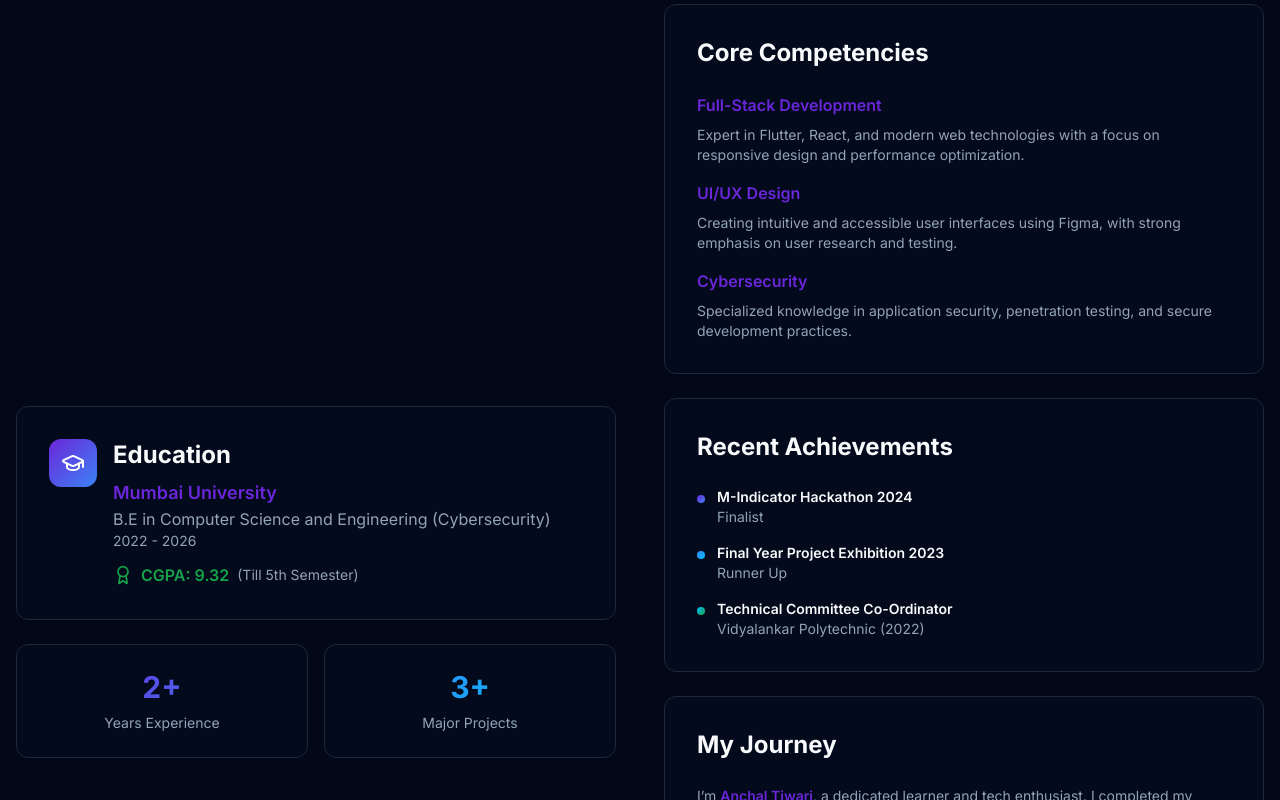
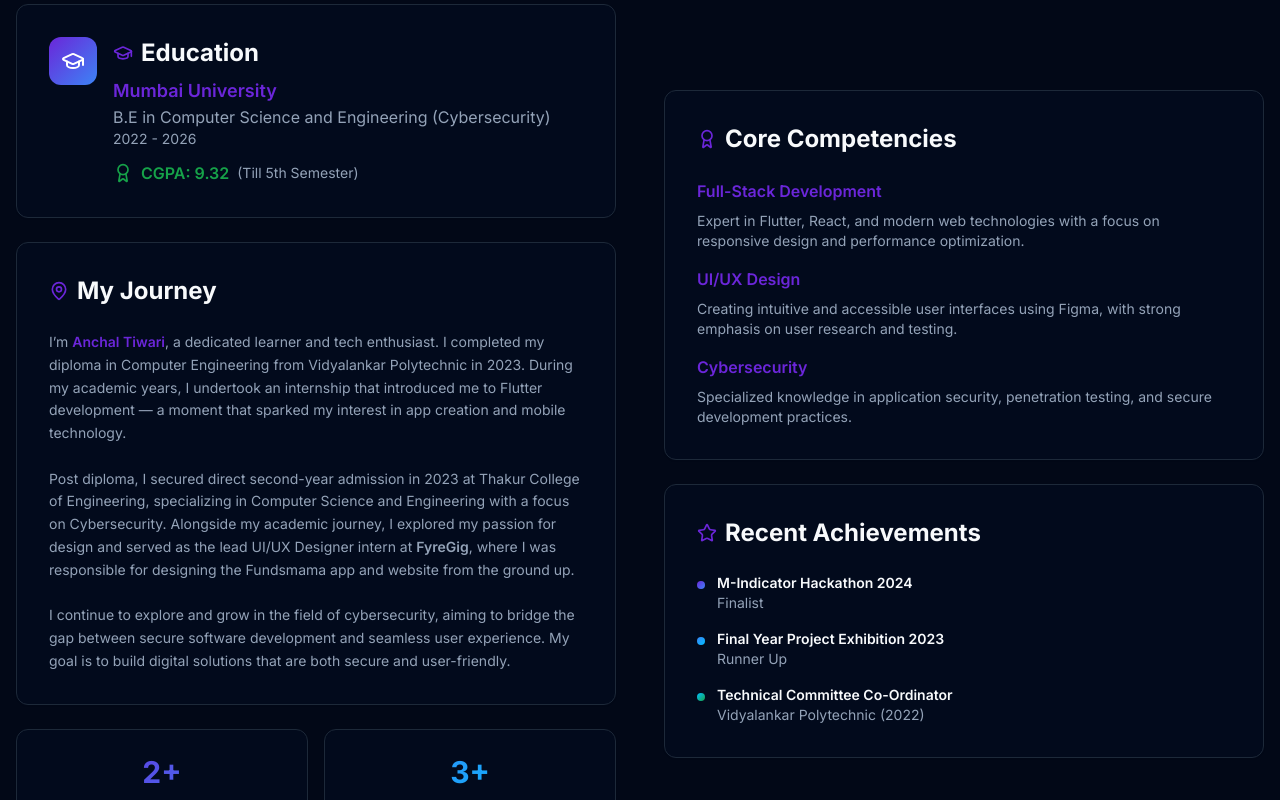
Before and after one commit to achy02/anchalportfolio, a React (Vite) app: page / in a window 1280 px wide. Shown: the part 1060-1860 px from the top of the page. Built offline with nearby package versions, Linux system fonts and the light colour scheme.

Commit message:
Update About.tsx

```diff
--- a/src/components/About.tsx
+++ b/src/components/About.tsx
@@ -1,5 +1,5 @@
 import { Card, CardContent } from '@/components/ui/card';
-import { GraduationCap, Award, MapPin } from 'lucide-react';
+import { GraduationCap, Award, MapPin, Star } from 'lucide-react';
 
 export const About = () => {
   return (
@@ -15,8 +15,9 @@ export const About = () => {
         </div>
 
         <div className="grid md:grid-cols-2 gap-12 items-center">
-          {/* Left side - Education Card */}
+          {/* Left side - Education, Journey, Stats */}
           <div className="space-y-6">
+            {/* Education Card */}
             <Card className="portfolio-card">
               <CardContent className="p-8">
                 <div className="flex items-start gap-4">
@@ -24,7 +25,10 @@ export const About = () => {
                     <GraduationCap className="w-6 h-6 text-white" />
                   </div>
                   <div className="flex-1">
-                    <h3 className="text-2xl font-bold mb-2">Education</h3>
+                    <h3 className="text-2xl font-bold mb-2 flex items-center gap-2">
+                      <GraduationCap className="w-5 h-5 text-primary" />
+                      Education
+                    </h3>
                     <div className="space-y-3">
                       <div>
                         <h4 className="text-lg font-semibold text-primary">Mumbai University</h4>
@@ -42,7 +46,24 @@ export const About = () => {
               </CardContent>
             </Card>
 
-            {/* Quick stats */}
+            {/* My Journey Card */}
+            <Card className="portfolio-card">
+              <CardContent className="p-8">
+                <h3 className="text-2xl font-bold mb-6 flex items-center gap-2">
+                  <MapPin className="w-5 h-5 text-primary" />
+                  My Journey
+                </h3>
+                <p className="text-muted-foreground text-sm leading-relaxed">
+                  I’m <span className="font-semibold text-primary">Anchal Tiwari</span>, a dedicated learner and tech enthusiast. I completed my diploma in Computer Engineering from Vidyalankar Polytechnic in 2023. During my academic years, I undertook an internship that introduced me to Flutter development — a moment that sparked my interest in app creation and mobile technology.
+                  <br /><br />
+                  Post diploma, I secured direct second-year admission in 2023 at Thakur College of Engineering, specializing in Computer Science and Engineering with a focus on Cybersecurity. Alongside my academic journey, I explored my passion for design and served as the lead UI/UX Designer intern at <span className="font-semibold">FyreGig</span>, where I was responsible for designing the Fundsmama app and website from the ground up.
+                  <br /><br />
+                  I continue to explore and grow in the field of cybersecurity, aiming to bridge the gap between secure software development and seamless user experience. My goal is to build digital solutions that are both secure and user-friendly.
+                </p>
+              </CardContent>
+            </Card>
+
+            {/* Quick Stats */}
             <div className="grid grid-cols-2 gap-4">
               <Card className="portfolio-card">
                 <CardContent className="p-6 text-center">
@@ -61,9 +82,13 @@ export const About = () => {
 
           {/* Right side - Skills and Achievements */}
           <div className="space-y-6">
+            {/* Core Competencies */}
             <Card className="portfolio-card">
               <CardContent className="p-8">
-                <h3 className="text-2xl font-bold mb-6">Core Competencies</h3>
+                <h3 className="text-2xl font-bold mb-6 flex items-center gap-2">
+                  <Award className="w-5 h-5 text-primary" />
+                  Core Competencies
+                </h3>
                 <div className="space-y-4">
                   <div>
                     <h4 className="font-semibold mb-2 text-primary">Full-Stack Development</h4>
@@ -87,9 +112,13 @@ export const About = () => {
               </CardContent>
             </Card>
 
+            {/* Achievements */}
             <Card className="portfolio-card">
               <CardContent className="p-8">
-                <h3 className="text-2xl font-bold mb-6">Recent Achievements</h3>
+                <h3 className="text-2xl font-bold mb-6 flex items-center gap-2">
+                  <Star className="w-5 h-5 text-primary" />
+                  Recent Achievements
+                </h3>
                 <div className="space-y-4">
                   <div className="flex items-start gap-3">
                     <div className="w-2 h-2 bg-gradient-primary rounded-full mt-2"></div>
@@ -115,20 +144,6 @@ export const About = () => {
                 </div>
               </CardContent>
             </Card>
-
-            {/* New Card - My Journey */}
-            <Card className="portfolio-card">
-              <CardContent className="p-8">
-                <h3 className="text-2xl font-bold mb-6">My Journey</h3>
-                <p className="text-muted-foreground text-sm leading-relaxed">
-                  I’m <span className="font-semibold text-primary">Anchal Tiwari</span>, a dedicated learner and tech enthusiast. I completed my diploma in Computer Engineering from Vidyalankar Polytechnic in 2023. During my academic years, I undertook an internship that introduced me to Flutter development — a moment that sparked my interest in app creation and mobile technology.
-                  <br /><br />
-                  Post diploma, I secured direct second-year admission in 2023 at Thakur College of Engineering, specializing in Computer Science and Engineering with a focus on Cybersecurity. Alongside my academic journey, I explored my passion for design and served as the lead UI/UX Designer intern at <span className="font-semibold">FyreGig</span>, where I was responsible for designing the Fundsmama app and website from the ground up.
-                  <br /><br />
-                  I continue to explore and grow in the field of cybersecurity, aiming to bridge the gap between secure software development and seamless user experience. My goal is to build digital solutions that are both secure and user-friendly.
-                </p>
-              </CardContent>
-            </Card>
           </div>
         </div>
       </div>
```
